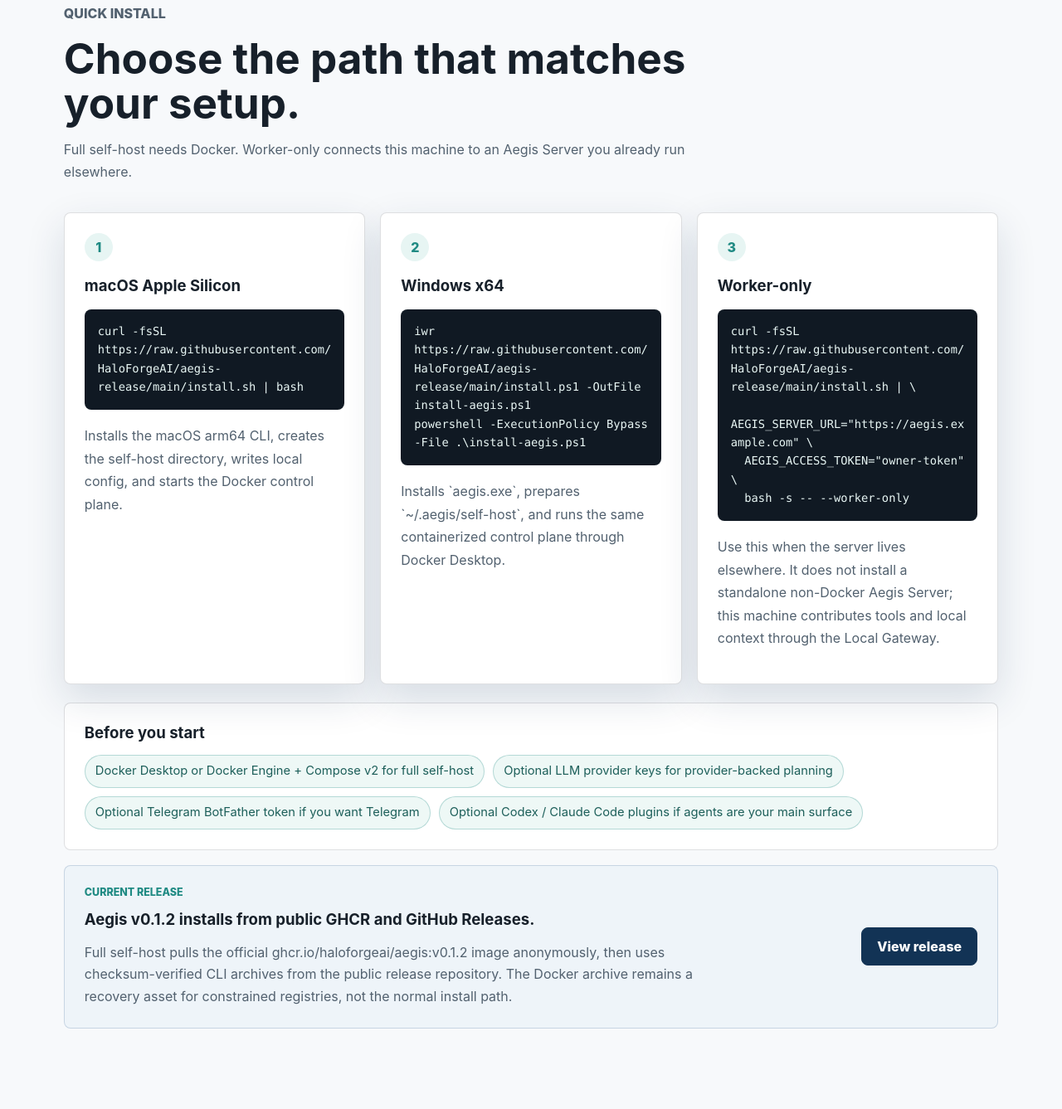
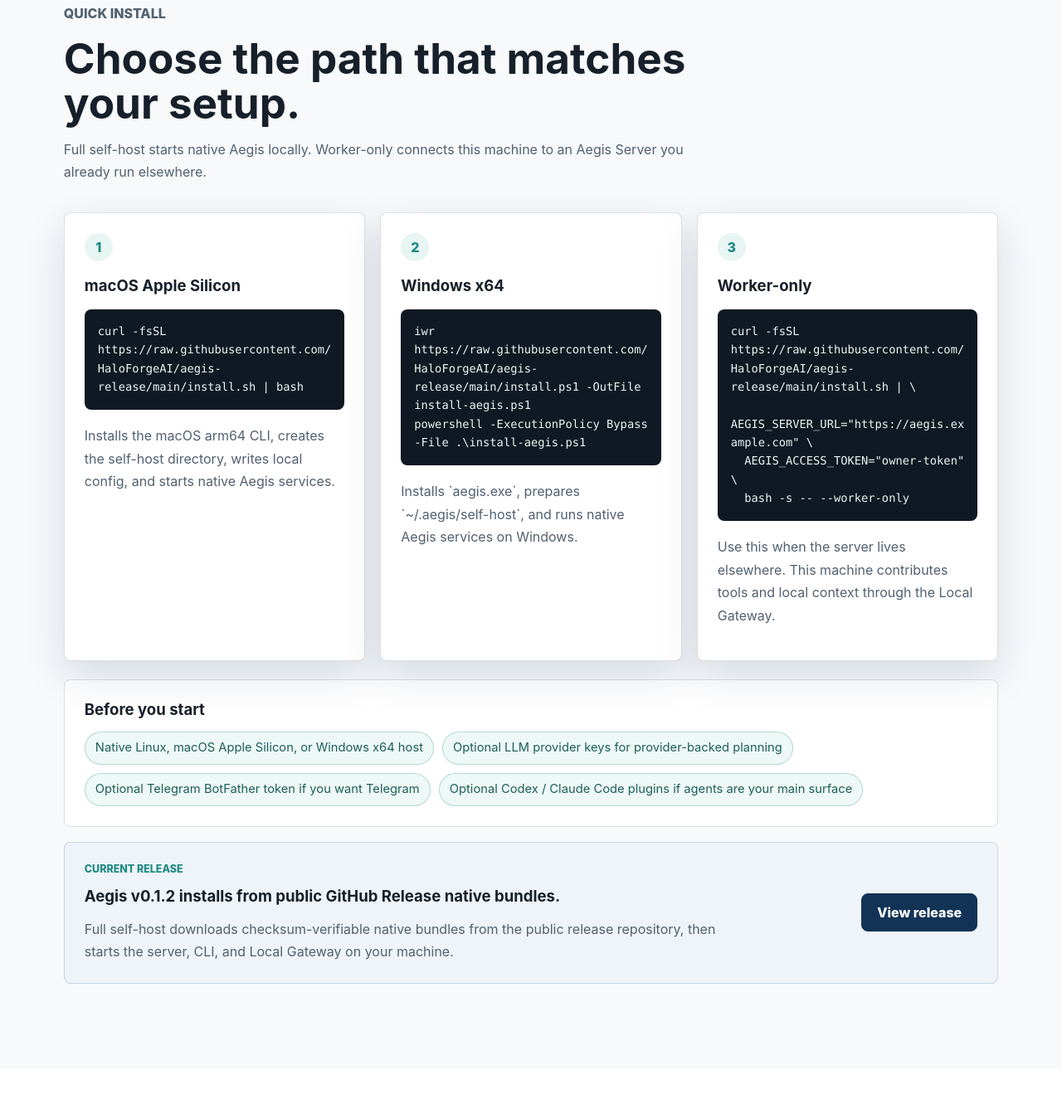
Before and after one commit to HaloForgeAI/aegis-site, a website: page public/index.html in a window 1280 px wide. Shown: the part 1623-2960 px from the top of the page at 83% size. Drawn offline with Linux system fonts and the light colour scheme.

Commit message:
Update site for native Aegis install

```diff
--- a/public/index.html
+++ b/public/index.html
@@ -17,7 +17,7 @@
     <meta property="og:title" content="Aegis - AI chief-of-staff for operators and small teams" />
     <meta
       property="og:description"
-      content="Run Aegis as a Docker control plane with a local gateway, or connect through CLI, MCP, Codex, and Claude Code plugins."
+      content="Run Aegis as a native assistant hub with a local gateway, or connect through CLI, MCP, Codex, and Claude Code plugins."
     />
     <meta property="og:url" content="https://aegis.haloforge.dev/" />
     <meta property="og:image" content="https://aegis.haloforge.dev/assets/aegis-mascot.png" />
@@ -66,10 +66,10 @@
             <h2 id="intro-title">A durable brain, with your machine as the hands.</h2>
           </div>
           <p>
-            The Aegis control plane runs in Docker. The Local Gateway stays on
-            your Mac or Windows machine for files, terminal, browser, GUI, and
-            local MCP tools. Channels are optional surfaces; plugins can be the
-            first way you use Aegis.
+            Aegis runs as native server and CLI binaries. The Local Gateway
+            stays on your Mac, Windows, or Linux machine for files, terminal,
+            browser, GUI, and local MCP tools. Channels are optional surfaces;
+            plugins can be the first way you use Aegis.
           </p>
         </div>
       </section>
@@ -80,8 +80,8 @@
             <p class="eyebrow">Quick install</p>
             <h2 id="install-title">Choose the path that matches your setup.</h2>
             <p>
-              Full self-host needs Docker. Worker-only connects this machine to
-              an Aegis Server you already run elsewhere.
+              Full self-host starts native Aegis locally. Worker-only connects
+              this machine to an Aegis Server you already run elsewhere.
             </p>
           </div>
 
@@ -92,7 +92,7 @@
               <pre><code>curl -fsSL https://raw.githubusercontent.com/HaloForgeAI/aegis-release/main/install.sh | bash</code></pre>
               <p>
                 Installs the macOS arm64 CLI, creates the self-host directory,
-                writes local config, and starts the Docker control plane.
+                writes local config, and starts native Aegis services.
               </p>
             </article>
             <article class="step-card">
@@ -102,7 +102,7 @@
 powershell -ExecutionPolicy Bypass -File .\install-aegis.ps1</code></pre>
               <p>
                 Installs `aegis.exe`, prepares `~/.aegis/self-host`, and runs
-                the same containerized control plane through Docker Desktop.
+                native Aegis services on Windows.
               </p>
             </article>
             <article class="step-card">
@@ -113,9 +113,8 @@
   AEGIS_ACCESS_TOKEN="owner-token" \
   bash -s -- --worker-only</code></pre>
               <p>
-                Use this when the server lives elsewhere. It does not install a
-                standalone non-Docker Aegis Server; this machine contributes
-                tools and local context through the Local Gateway.
+                Use this when the server lives elsewhere. This machine
+                contributes tools and local context through the Local Gateway.
               </p>
             </article>
           </div>
@@ -123,7 +122,7 @@
           <div class="requirement-panel">
             <h3>Before you start</h3>
             <ul class="pill-list">
-              <li>Docker Desktop or Docker Engine + Compose v2 for full self-host</li>
+              <li>Native Linux, macOS Apple Silicon, or Windows x64 host</li>
               <li>Optional LLM provider keys for provider-backed planning</li>
               <li>Optional Telegram BotFather token if you want Telegram</li>
               <li>Optional Codex / Claude Code plugins if agents are your main surface</li>
@@ -133,13 +132,11 @@
           <div class="release-panel" aria-label="Current public release">
             <div>
               <p class="eyebrow">Current release</p>
-              <h3>Aegis v0.1.2 installs from public GHCR and GitHub Releases.</h3>
+              <h3>Aegis v0.1.2 installs from public GitHub Release native bundles.</h3>
               <p>
-                Full self-host pulls the official
-                ghcr.io/haloforgeai/aegis:v0.1.2 image anonymously, then uses
-                checksum-verified CLI archives from the public release
-                repository. The Docker archive remains a recovery asset for
-                constrained registries, not the normal install path.
+                Full self-host downloads checksum-verifiable native bundles
+                from the public release repository, then starts the server,
+                CLI, and Local Gateway on your machine.
               </p>
             </div>
             <a
@@ -195,7 +192,7 @@
             </p>
           </div>
           <div class="diagram" aria-label="Aegis architecture">
-            <div class="node cloud">Docker control plane</div>
+            <div class="node cloud">Native Aegis server</div>
             <div class="connector"></div>
             <div class="node edge">Local Gateway on your host</div>
             <div class="connector"></div>
```
Also changed, not shown: scripts/check-site.mjs (+4 -3 lines), README.md.
